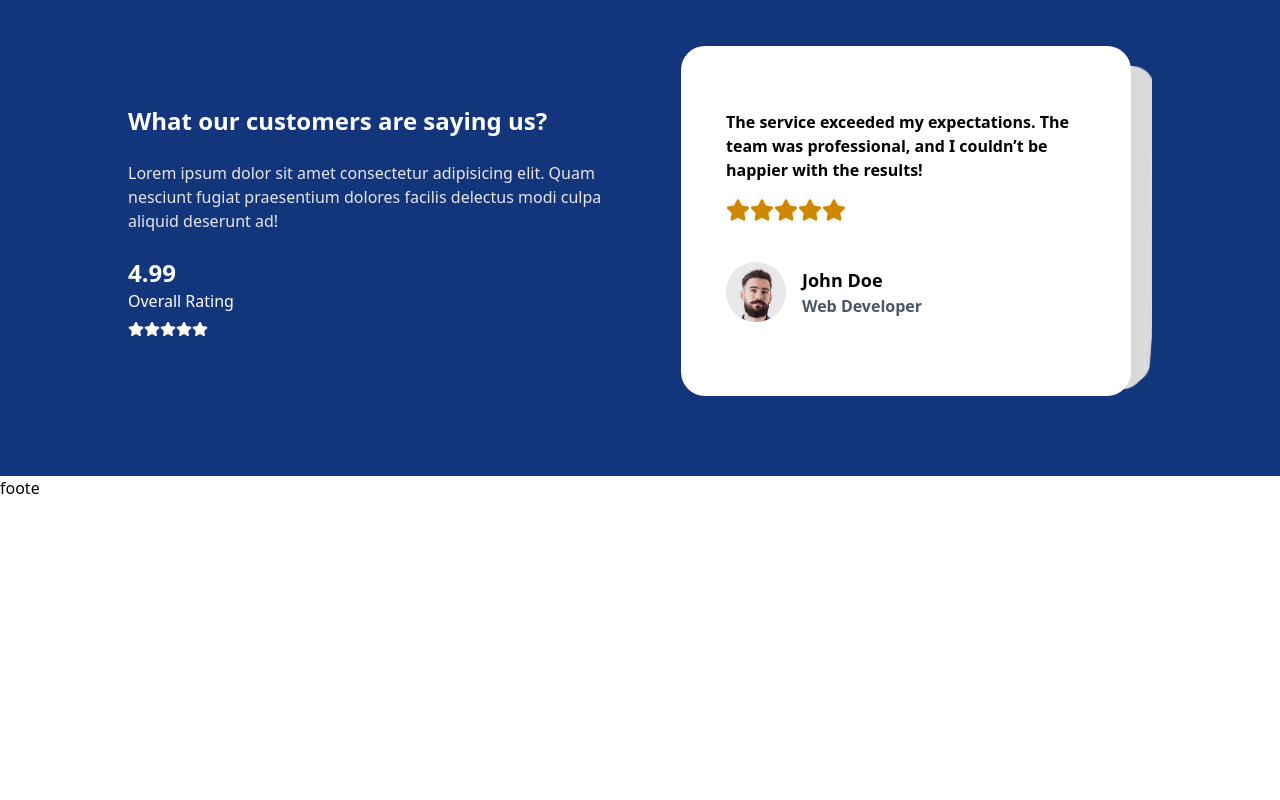
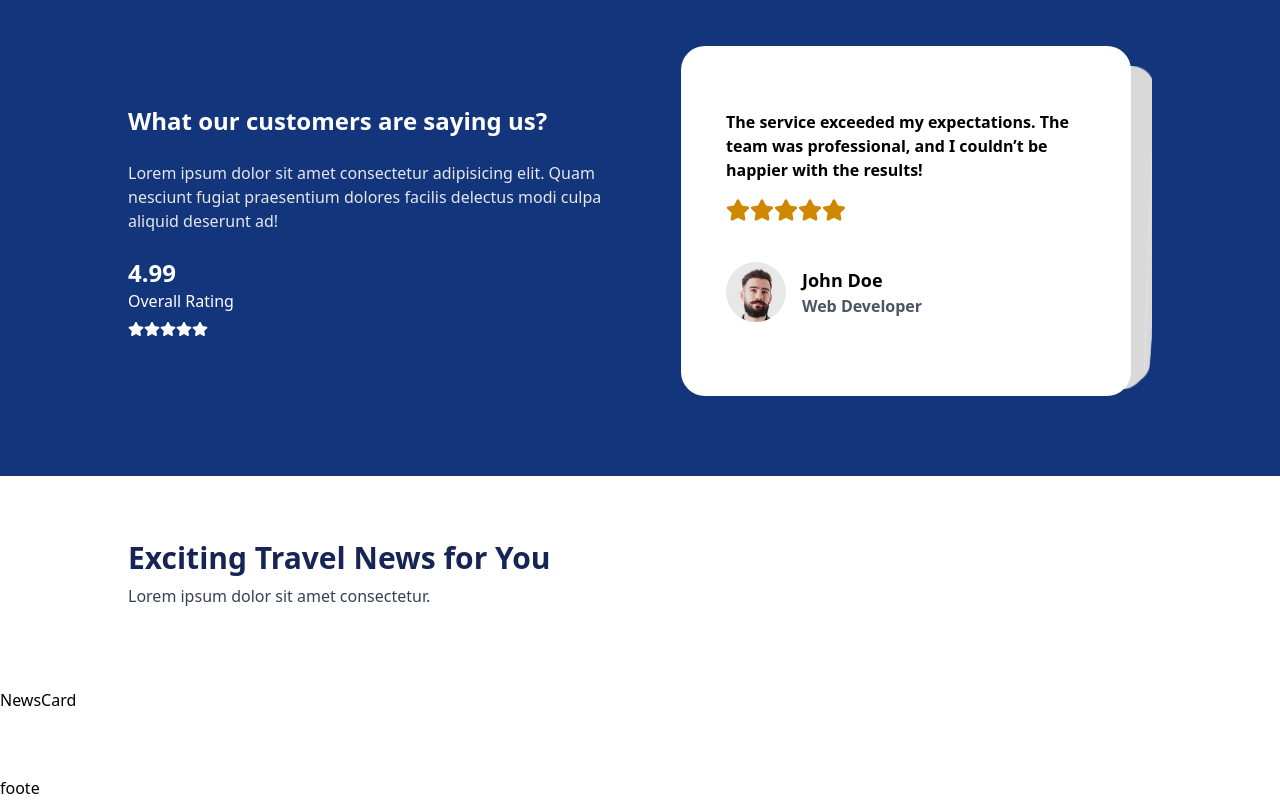
Before and after one commit to dilbarqoldosheva/Travel-app, a Next.js app: page / in a window 1280 px wide. Shown: the part 2840-3640 px from the top of the page. Before the commit the page ends 3340 px from the top, so only its background shows below. Built offline with nearby package versions, Linux system fonts and the light colour scheme.

Commit message:
add news

```diff
--- /dev/null
+++ b/components/Home/News/News.tsx
@@ -0,0 +1,18 @@
+import SectionHeading from '@/components/Helper/SectionHeading'
+import React from 'react'
+import NewsCard from './NewsCard'
+
+const News = () => {
+  return (
+    <div className='py-16'>
+        <SectionHeading heading='Exciting Travel News for You'/>
+        <div className='W-[80%] mx-auto grid grid-cols-1 md:grid-cols-2 lg:grid-cols-3 items-center mt-20'>
+            <div>
+                <NewsCard/>
+            </div>
+        </div>
+    </div>
+  )
+}
+
+export default News
--- /dev/null
+++ b/components/Home/News/NewsCard.tsx
@@ -0,0 +1,9 @@
+import React from 'react'
+
+const NewsCard = () => {
+  return (
+    <div>NewsCard</div>
+  )
+}
+
+export default NewsCard
--- a/components/Home/home.tsx
+++ b/components/Home/home.tsx
@@ -4,6 +4,7 @@ import Destination from './Destination/Destination'
 import Hotel from './Hotel/Hotel'
 import WhyChoose from './WhyChoose/WhyChoose'
 import Review from './Reviews/Review'
+import News from './News/News'
 
 function Home() {
   return (
@@ -13,6 +14,7 @@ function Home() {
         <Hotel/>
         <WhyChoose/>
         <Review/>
+        <News/>
     </div>
   )
 }
```
